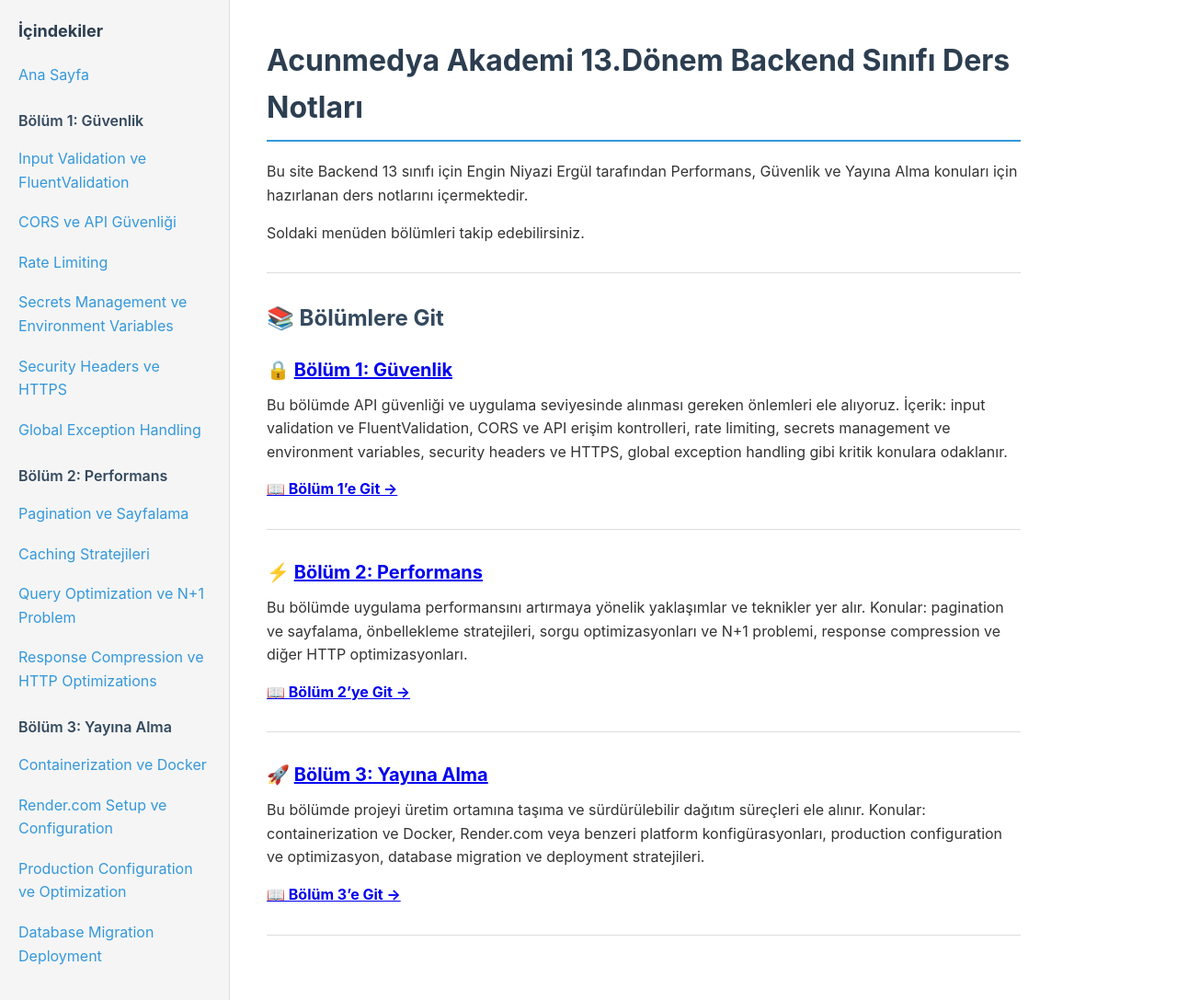
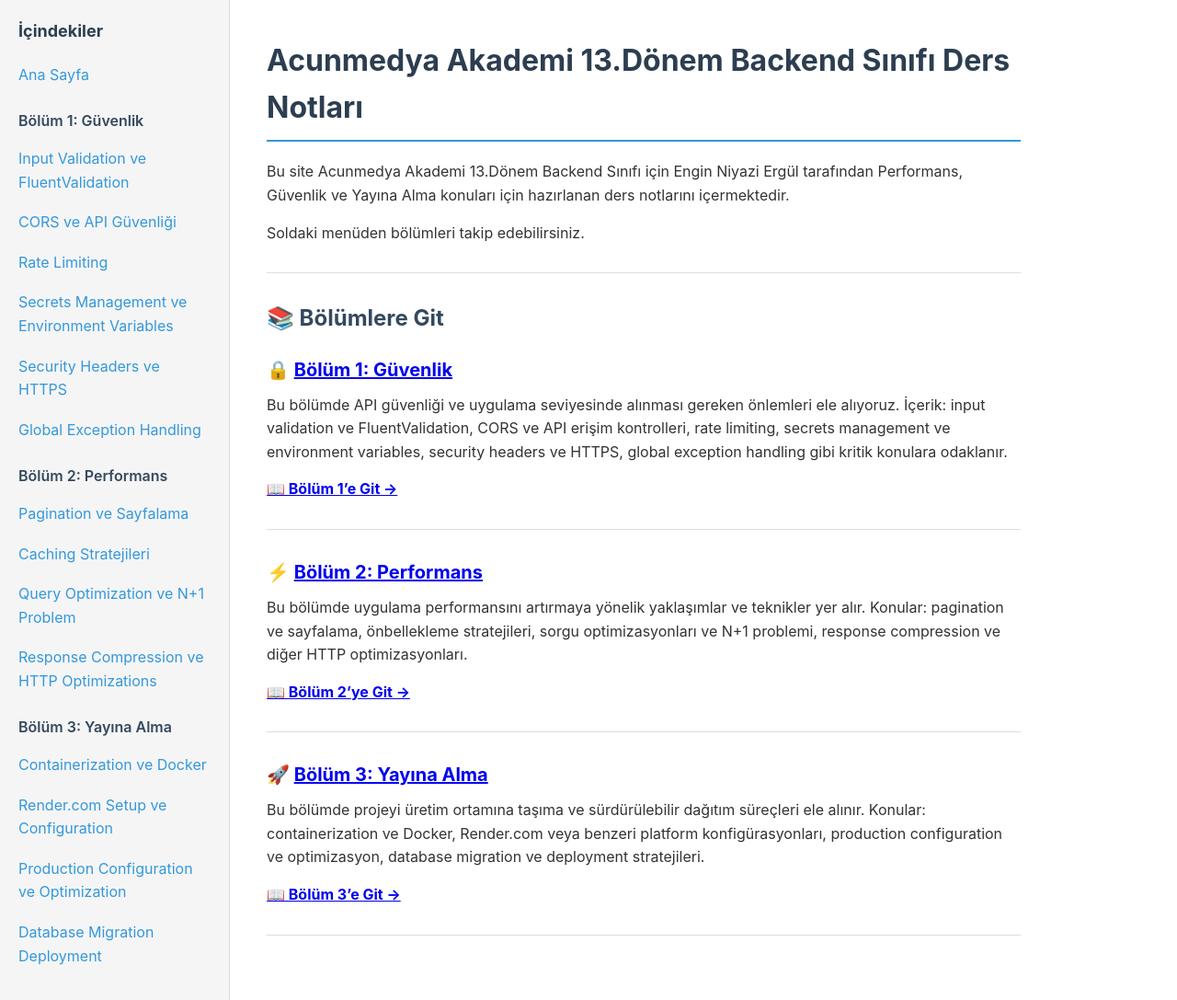
Before and after one commit to enginhoca/Backend13-Docs, a Jekyll site: the page built from docs/index.md, in a window 1280 px wide and 1087 px high. Shown: the whole window at 92% size. Built offline with Jekyll 4.4.1, drawn with Linux system fonts in a browser that asks for light colours.

Commit message:
Update index.md

```diff
--- a/docs/index.md
+++ b/docs/index.md
@@ -5,7 +5,7 @@ title: Backend 13 Sınıfı – Performans, Güvenlik ve Yayına Alma Notları
 
 # Acunmedya Akademi 13.Dönem Backend Sınıfı Ders Notları
 
-Bu site Backend 13 sınıfı için Engin Niyazi Ergül tarafından Performans, Güvenlik ve Yayına Alma konuları için hazırlanan ders notlarını içermektedir.
+Bu site Acunmedya Akademi 13.Dönem Backend Sınıfı için Engin Niyazi Ergül tarafından Performans, Güvenlik ve Yayına Alma konuları için hazırlanan ders notlarını içermektedir.
 
 Soldaki menüden bölümleri takip edebilirsiniz.
 
```
